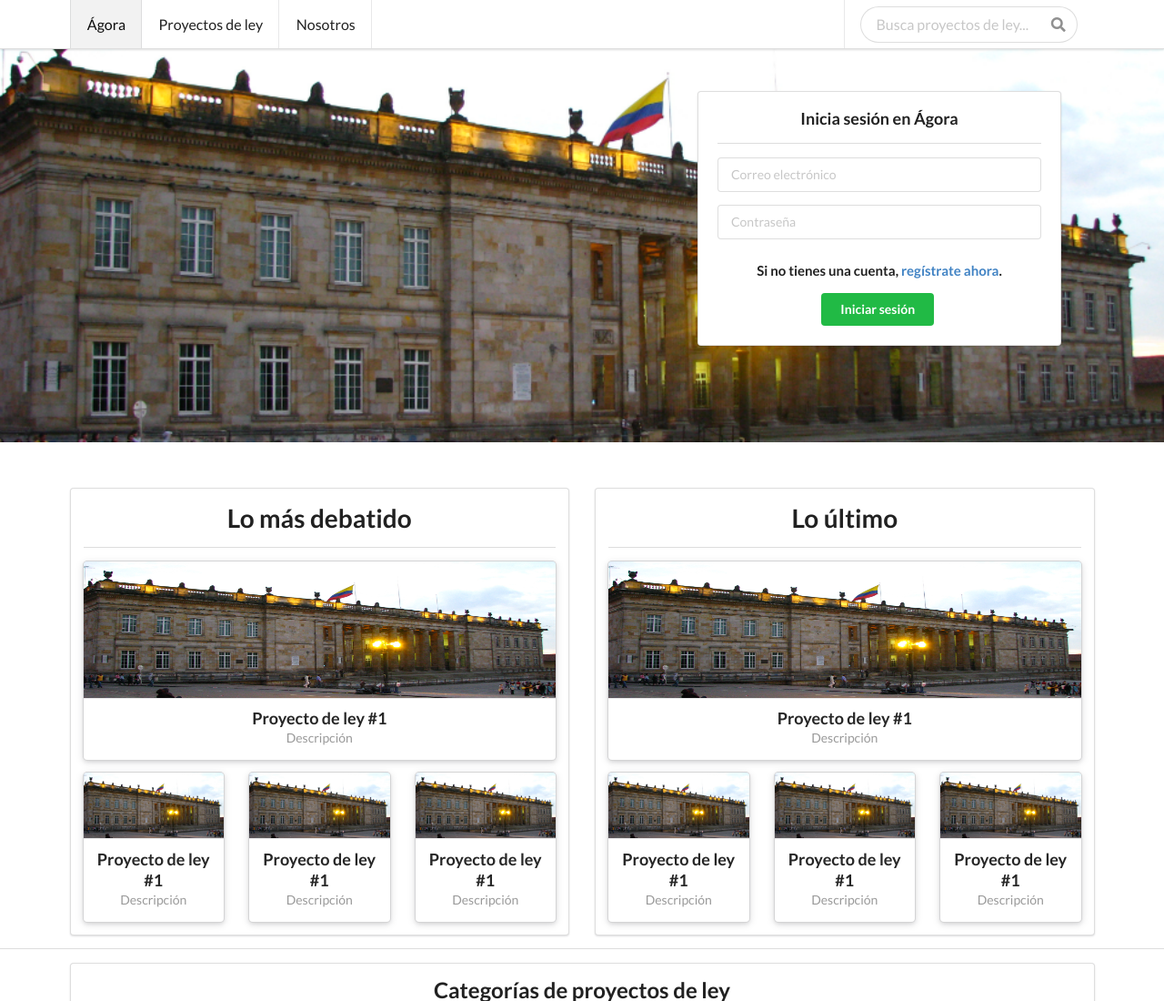
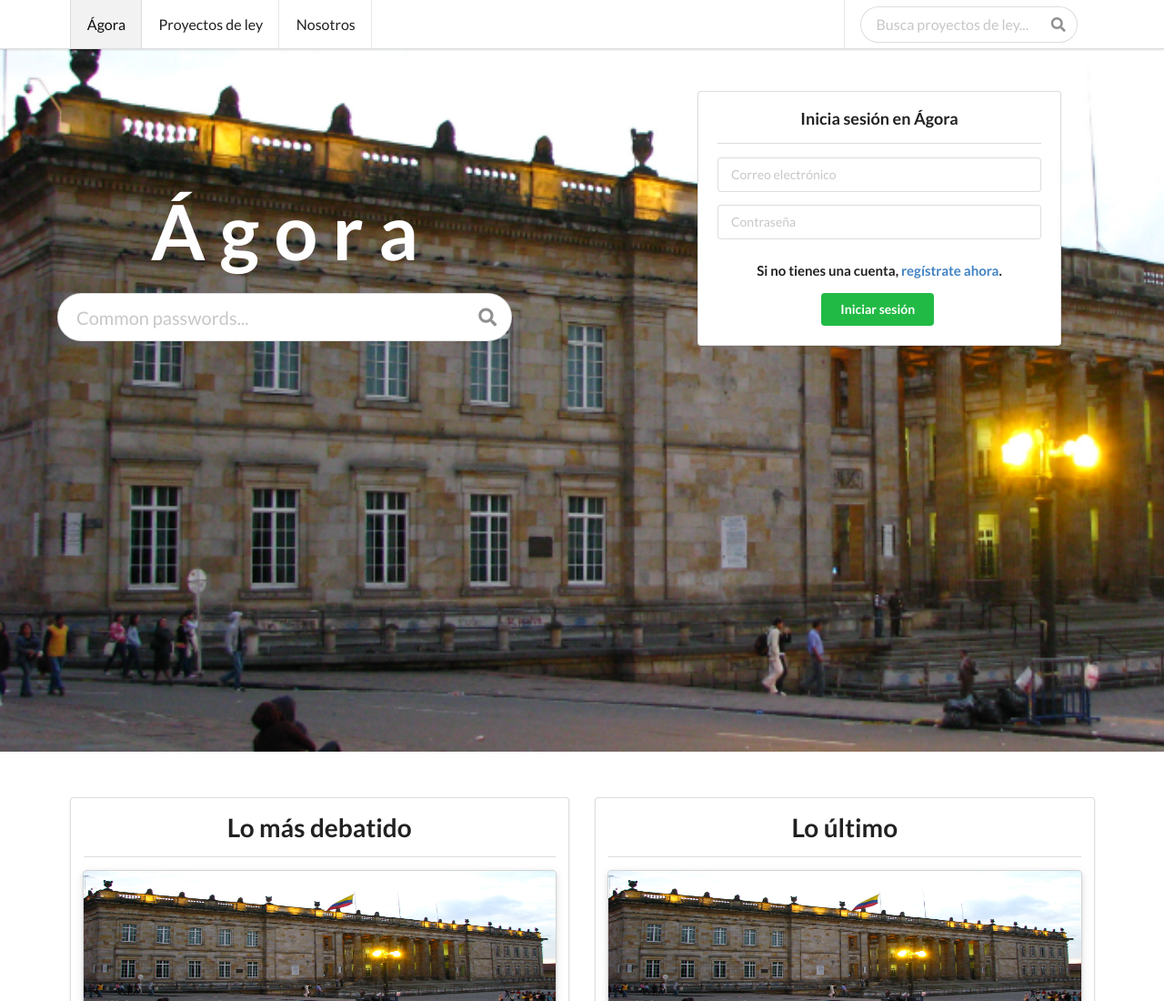
Before and after one commit to Agora-SE2/IS2_Agora_FE, a React app: page / in a window 1280 px wide. Shown: the top 1100 px of the page at 91% size. Built offline with nearby package versions, Linux system fonts and the light colour scheme.

Commit message:
Add searchbar to home banner

```diff
--- a/src/components/HomeBanner.css
+++ b/src/components/HomeBanner.css
@@ -1,4 +1,10 @@
 .home.banner {
     background-size: cover;
-    height: 500px;
+    height: 105vh;
 }
+
+.home.banner h1 {
+    margin-top: 200px;
+    font-size: 6em;
+    color: white;
+}
--- a/src/components/HomeBanner.js
+++ b/src/components/HomeBanner.js
@@ -1,6 +1,7 @@
 import React, { Component } from 'react';
 import ImgCapitolio from '../images/capitolio.png';
 import SigninForm from './SigninForm.js';
+import Searchbar from './Searchbar.js';
 import './HomeBanner.css';
 
 var bannerStyle = {
@@ -13,7 +14,10 @@ export default class HomeBanner extends Component {
             <div style={ bannerStyle } class="home banner">
                 <div className="ui grid">
                     <div className="eight wide column">
-                        <h1>Ágora</h1>
+                        <div className="ui container">
+                            <h1>Á g o r a</h1>
+                            <Searchbar />
+                        </div>
                     </div>
                     <div className="eight wide column">
                         <SigninForm />
--- /dev/null
+++ b/src/components/Searchbar.css
@@ -0,0 +1,3 @@
+.ui.huge.search input {
+    width: 25em;
+}
--- /dev/null
+++ b/src/components/Searchbar.js
@@ -0,0 +1,16 @@
+import React, { Component } from 'react';
+import './Searchbar.css';
+
+export default class Searchbar extends Component {
+    render() {
+        return (
+            <div class="ui huge search">
+                <div class="ui icon input">
+                    <input class="prompt" type="text" placeholder="Common passwords..." />
+                    <i class="search icon"></i>
+                </div>
+                <div class="results"></div>
+            </div>
+        );
+    }
+}
```
